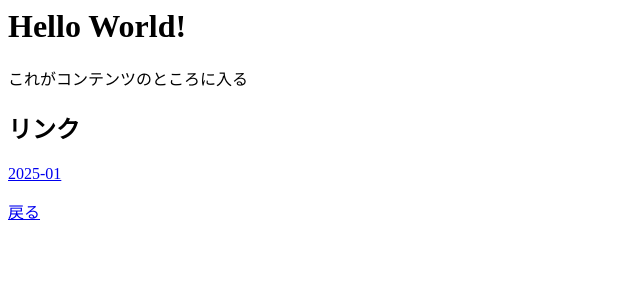
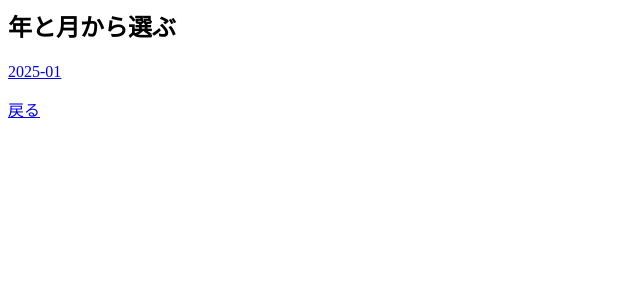
Before and after one commit to McMoscovium/mcmoscovium.github.io, a Jekyll site: the page built from diary/index.md, in a window 1280 px wide. Shown: the top 300 px of the page, without its empty margins (0-640 px from the left). Built offline with Jekyll 4.4.1, drawn with Linux system fonts in a browser that asks for light colours.

Commit message:
こうしｎ

```diff
--- a/diary/index.md
+++ b/diary/index.md
@@ -1,12 +1,7 @@
 ---
 layout: default
-title: タイトルになる
-desc: 説明文になる
+title: 日記
 ---
-# Hello World!
-これがコンテンツのところに入る
-
-
-## リンク
+## 年と月から選ぶ
 
 [2025-01](./2025-01/)
```
